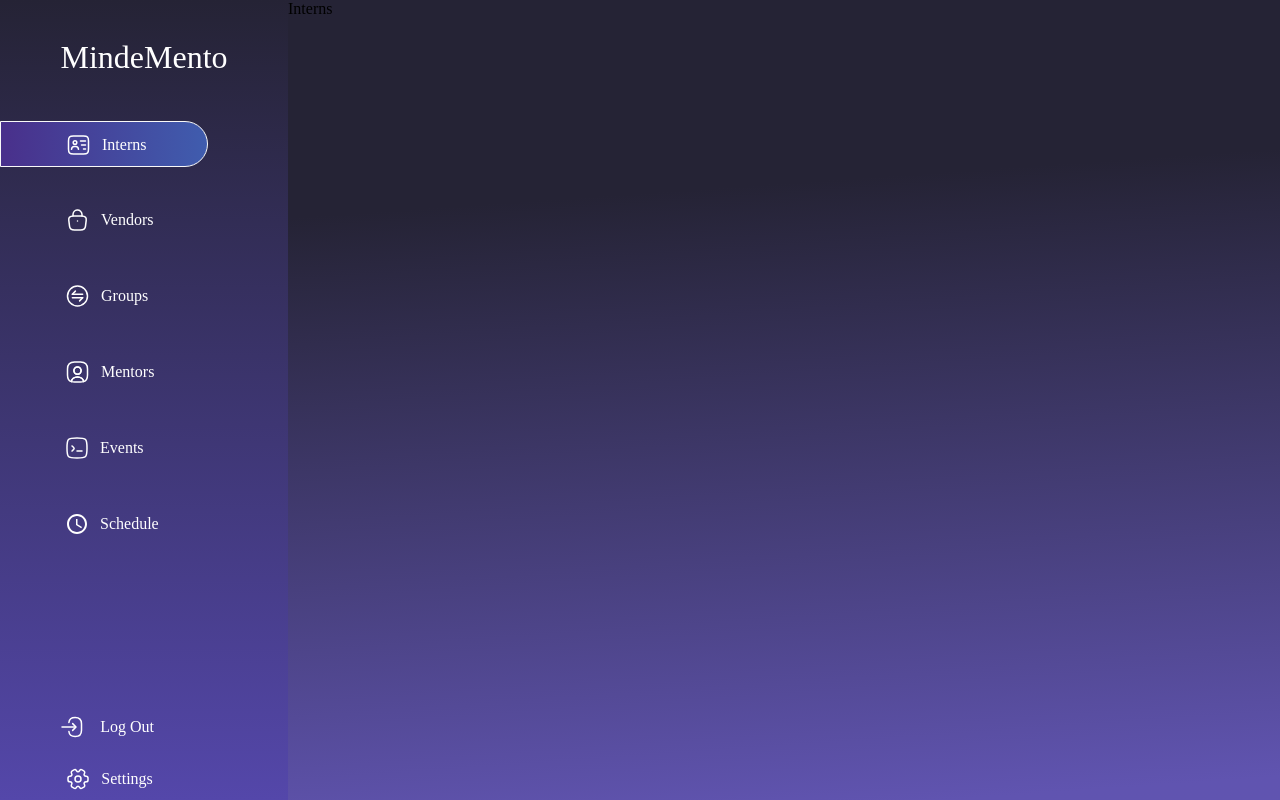
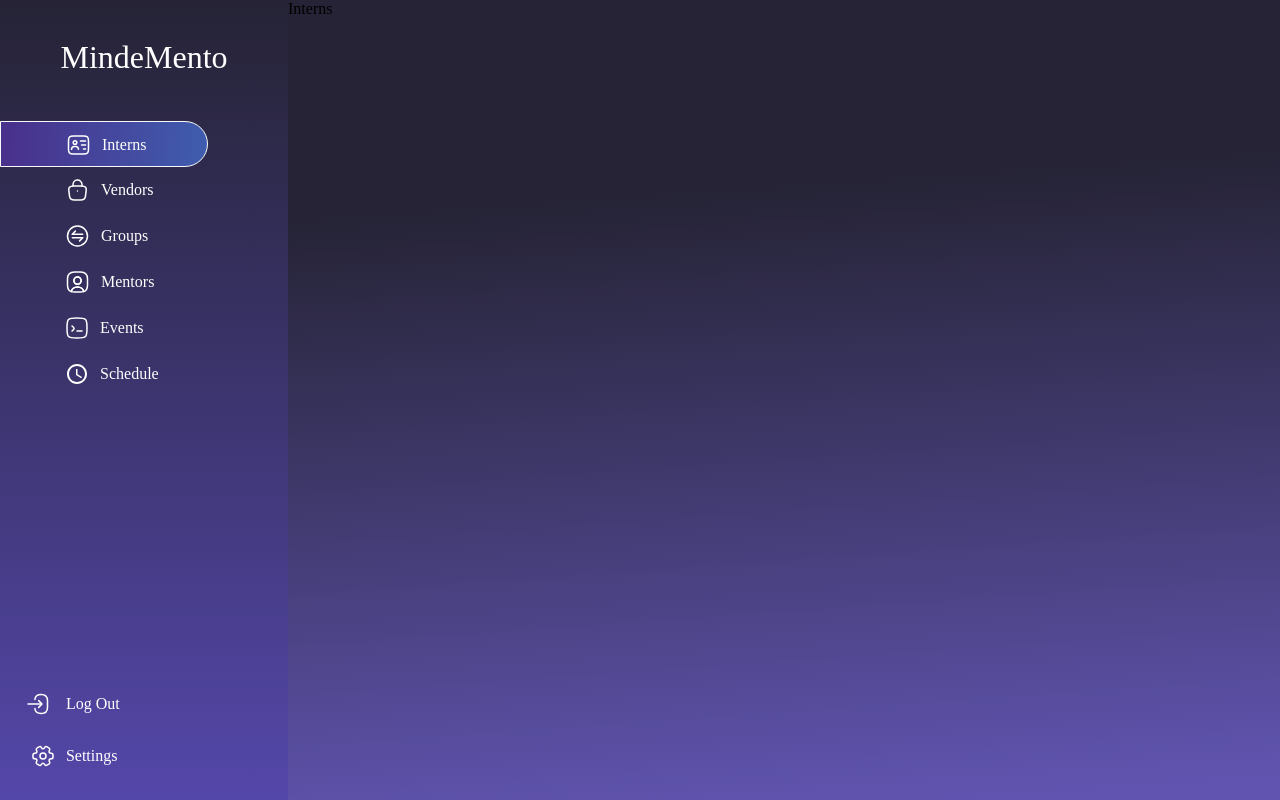
Before and after one commit to alixandr00/MindMentor, a React (Create React App) app: page /interns in a window 1280 px wide. Built offline with nearby package versions, Linux system fonts and the light colour scheme; a web font is replaced by a local one.

Commit message:
fixed and finished

```diff
--- a/src/components/UI/sidebar/SideBar.jsx
+++ b/src/components/UI/sidebar/SideBar.jsx
@@ -45,8 +45,9 @@ export const SideBar = () => {
 const Container = styled('div')`
    width: 18rem;
    height: 100vh;
-
    background: linear-gradient(#252335, #5447aa);
+   display: flex;
+   flex-direction: column;
 `
 const TitleContainer = styled('div')`
    display: flex;
@@ -95,11 +96,10 @@ const BlockLogOut = styled('div')`
 `
 const SettingsAndLogOut = styled('div')`
    display: flex;
-   position: relative;
-   top: 10.5rem;
-   width: 13rem;
-   align-items: center;
+   align-items: flex-start;
    flex-direction: column;
+   margin-top: auto;
+   padding: 0 0 2rem 1.93rem;
 `
 
 const LogOutStyled = styled(LogOut)`
@@ -108,7 +108,6 @@ const LogOutStyled = styled(LogOut)`
 `
 const Link = styled(NavLink)`
    display: flex;
-   margin-top: 1.88rem;
 `
 const LinkChilde = styled('div')`
    display: flex;
@@ -119,7 +118,6 @@ const LinkChilde = styled('div')`
       color: #fff;
       font-size: 1rem;
       font-weight: 400;
-      gap: 2.12rem;
       margin-left: 0.69rem;
       &:hover {
          color: #afafaf;
```
